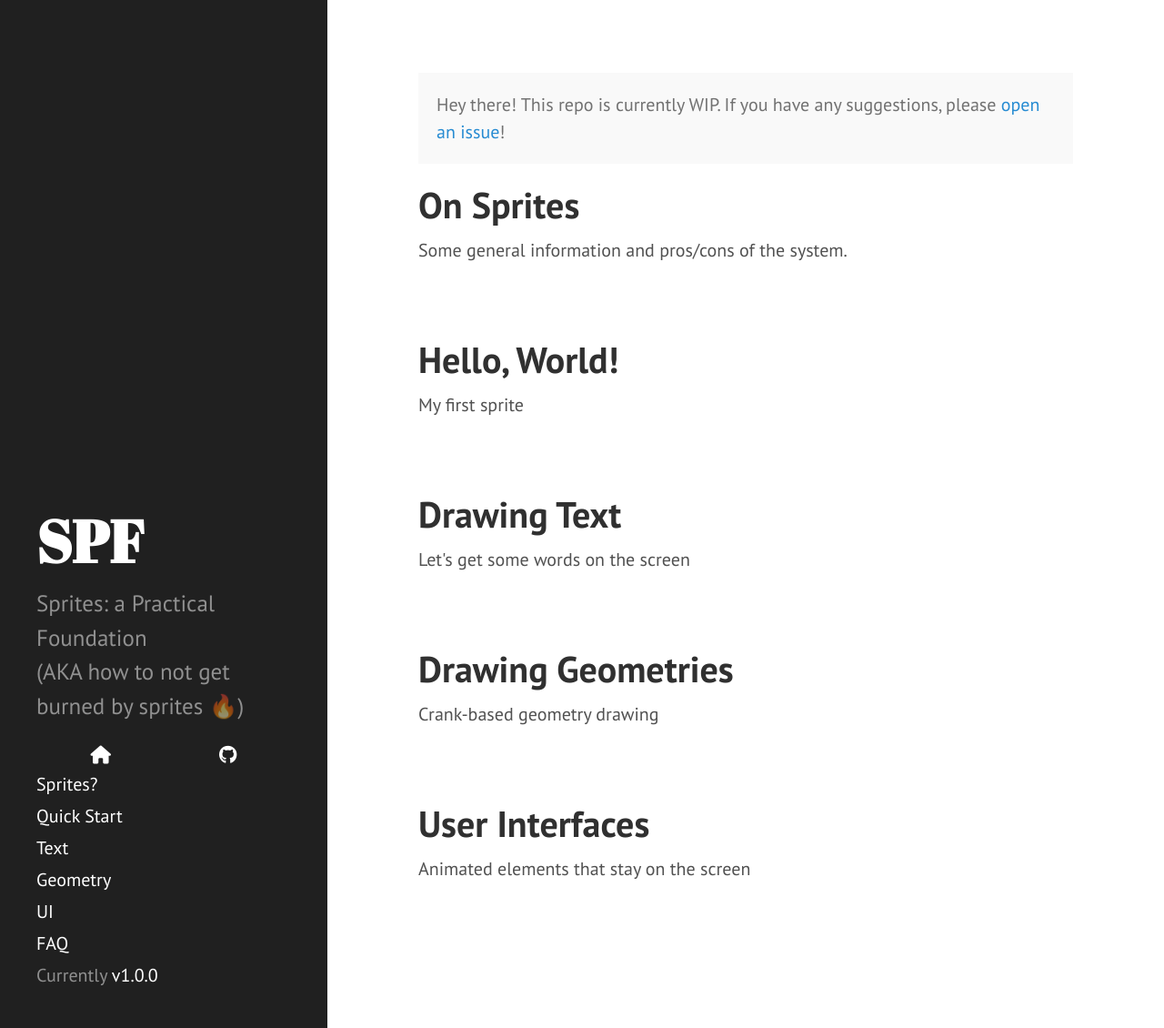
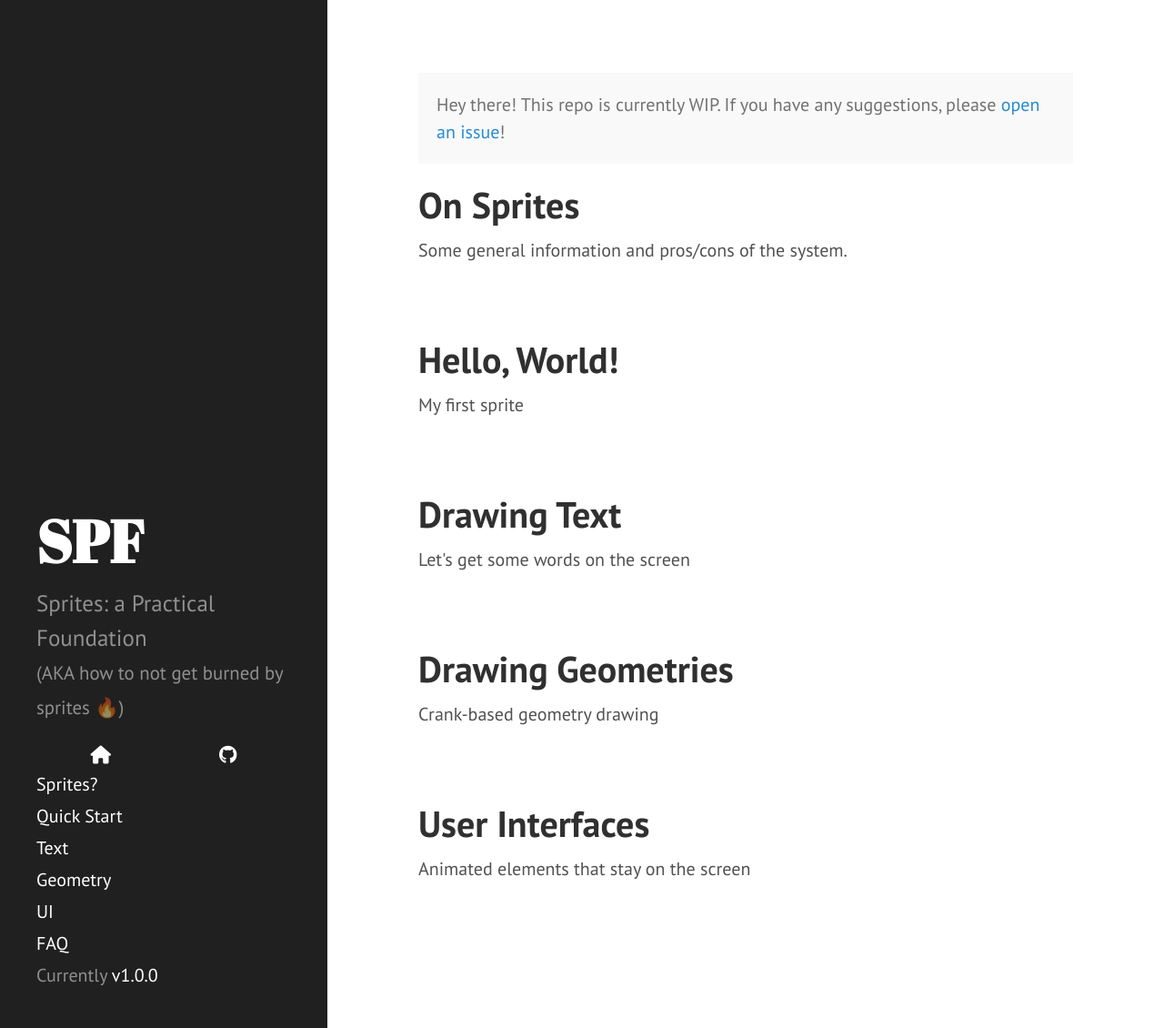
Before and after one commit to GammaGames/spf, a Jekyll site: the page built from index.html, in a window 1280 px wide and 1130 px high. Shown: the whole window at 91% size. Built offline with Jekyll 4.4.1, drawn with Linux system fonts in a browser that asks for light colours; Markdown is read by kramdown in place of the engine named in the settings.

```diff
--- a/_config.yml
+++ b/_config.yml
@@ -7,8 +7,7 @@ permalink: /:title
 
 # Setup
 title: SPF
-description: "Sprites: a Practical Foundation<br>
-  (AKA how to not get burned by sprites 🔥)"
+description: "Sprites: a Practical Foundation<br><small>(AKA how to not get burned by sprites 🔥)</small>"
 info: A small collection of example scripts showcasing different ways to
   use the Playdate''s sprite system.
 
```
